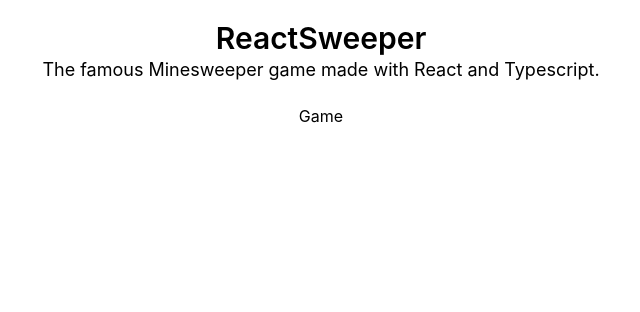
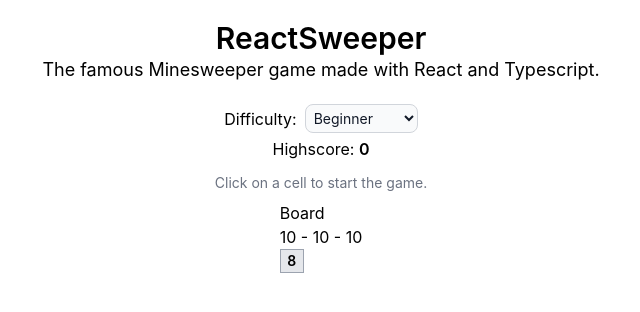
Before and after one commit to AndrejStojkovic/reactsweeper, a React (Create React App) app: page / in a window 1280 px wide. Shown: the top 312 px of the page, without its empty margins (319-959 px from the left). Built offline with nearby package versions, Linux system fonts and the light colour scheme; the HTML template or start-up script is replaced by a standard one.

Commit message:
Updated main page and added logic for board and config

```diff
--- a/src/components/Board.tsx
+++ b/src/components/Board.tsx
@@ -1,8 +1,27 @@
-import React from 'react';
+import React, { useEffect } from 'react';
+import { config, Difficulty } from '../lib/config';
+import Cell from './Cell';
 
-const Board = () => {
+type BoardType = {
+  difficulty: string
+}
+
+const Board = ({difficulty} : BoardType)  => {
+  const board = config[difficulty as Difficulty];
+  //const map = [board.height][board.width];
+
+  useEffect(() => {
+    // Set bomb cells
+    // Set empty cells
+  }, [board]);
+
   return (
-    <div>Board</div>
+    <div>Board <br />
+      <div>
+        {board.width} - {board.height} - {board.mines}
+        <Cell />
+      </div>
+    </div>
   )
 }
 
--- a/src/components/Cell.tsx
+++ b/src/components/Cell.tsx
@@ -1,8 +1,12 @@
-import React from 'react';
+import React, { useState } from 'react';
 
 const Cell = () => {
+  const [isOpened, setIsOpened] = useState(false);
+  const [isMine, setIsMine] = useState(false);
+  const [value, setValue] = useState(0);
+
   return (
-    <div>Cell</div>
+    <div className='flex items-center justify-center w-6 h-6 bg-gray-200 border-1 border-gray-400 text-sm font-semibold'>8</div>
   )
 }
 
--- a/src/components/Game.tsx
+++ b/src/components/Game.tsx
@@ -1,8 +1,40 @@
-import React from 'react';
+import React, {useState} from 'react';
+import Board from './Board';
 
 const Game = () => {
+  const [gameState, setGameState] = useState(false);  // false - not started, true - started
+  const [difficulty, setDifficulty] = useState('beginner');
+  const [highscore, setHighscore] = useState(0);
+
+  const StartGame = () => setGameState(true);
+  const EndGame = () => setGameState(false);
+
   return (
-    <div>Game</div>
+    <div className='w-full'>
+      <div className='settings'>
+        <div className='difficulty flex items-center justify-center mb-1'>
+          <div>Difficulty: </div>
+          <select onChange={(e) => setDifficulty(e.target.value)}
+                  className='bg-gray-50 border border-gray-300 text-gray-900 text-sm rounded-lg focus:ring-blue-500 focus:border-blue-500 block p-1 ml-2'>
+            <option value='beginner'>Beginner</option>
+            <option value='intermediate'>Intermediate</option>
+            <option value='expert'>Expert</option>
+          </select>
+        </div>
+
+        <div className='highscore text-center'>
+          <div>Highscore: <span className='font-semibold'>{highscore}</span></div>
+        </div>
+      </div>
+
+      <div className={`text-sm text-gray-500 mt-3 mb-2 text-center ${gameState ? 'opacity-0' : 'opacity-100'}`}>
+        Click on a cell to start the game.
+      </div>
+
+      <div className='game w-full flex flex-col items-center justify-center'>
+        <Board difficulty={difficulty} />
+      </div>
+    </div>
   )
 }
 
--- /dev/null
+++ b/src/lib/config.ts
@@ -0,0 +1,27 @@
+export type Difficulty = 'beginner' | 'intermediate' | 'expert';
+
+export type IConfig = {
+  [key in Difficulty]: {
+    width: number,
+    height: number,
+    mines: number
+  }
+};
+
+export const config: IConfig = {
+  beginner: {
+    width: 10,
+    height: 10,
+    mines: 10
+  },
+  intermediate: {
+    width: 16,
+    height: 16,
+    mines: 40
+  },
+  expert: {
+    width: 32,
+    height: 32,
+    mines: 128
+  }
+};
--- /dev/null
+++ b/src/lib/localStorage.ts
@@ -0,0 +1,7 @@
+export const getHighscoreLocalStorage = () => {
+  return localStorage.getItem('highscore');
+}
+
+export const setHighscoreLocalStorage = (value: string) => {
+  localStorage.setItem('highscore', value);
+}
```
